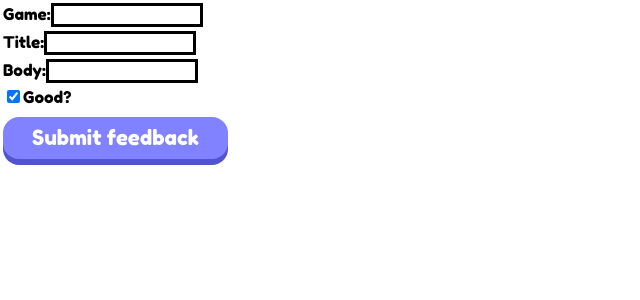
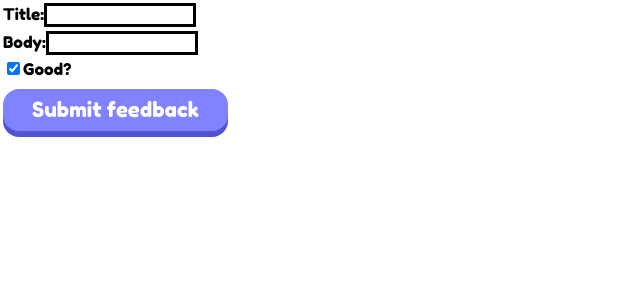
Before and after one commit to pinda-fun/pinda-fun, a React (Create React App) app in the folder Web/: page /feedback in a window 1280 px wide. Shown: the top 300 px of the page, without its empty margins (0-640 px from the left). Built offline with nearby package versions, Linux system fonts and the light colour scheme; what phoenix would draw is missing.

Commit message:
Hardcode game to shake

```diff
--- a/Web/src/components/feedback/index.tsx
+++ b/Web/src/components/feedback/index.tsx
@@ -1,27 +1,26 @@
 import React, { useState, useContext } from 'react';
 import CommContext from 'components/room/comm/CommContext';
 import BigButton from 'components/common/BigButton';
+import Game from 'components/room/Games';
 
 const FeedbackPage = () => {
   const comm = useContext(CommContext);
 
   const [title, setTitle] = useState('');
   const [body, setBody] = useState('');
-  const [game, setGame] = useState('');
   const [isGood, setIsGood] = useState(true);
 
   const handleTitleChange = (e: React.ChangeEvent<HTMLInputElement>) => setTitle(e.target.value);
   const handleBodyChange = (e: React.ChangeEvent<HTMLInputElement>) => setBody(e.target.value);
-  const handleGameChange = (e: React.ChangeEvent<HTMLInputElement>) => setGame(e.target.value);
   const handleIsGoodChange = (e: React.ChangeEvent<HTMLInputElement>) => {
     setIsGood(e.target.checked);
   };
   const submitFeedback = () => {
     comm.submitFeedback(
-      game,
-      isGood,
-      title,
-      body,
+      // Game hardcoded to SHAKE
+      {
+        game: Game.SHAKE, isGood, title, body,
+      },
       () => alert('Feedback submitted successfully!'),
       (error, errorDescription) => alert(`Task failed successfully: ${JSON.stringify([error, errorDescription])}`),
     );
@@ -31,15 +30,6 @@ const FeedbackPage = () => {
     <div>
       <table>
         <tbody>
-          <tr>
-            <td>
-              <label htmlFor="game">
-                Game:
-                <input id="game" type="text" onChange={handleGameChange} style={{ border: 'solid' }} />
-              </label>
-            </td>
-          </tr>
-
           <tr>
             <td>
               <label htmlFor="title">
```
